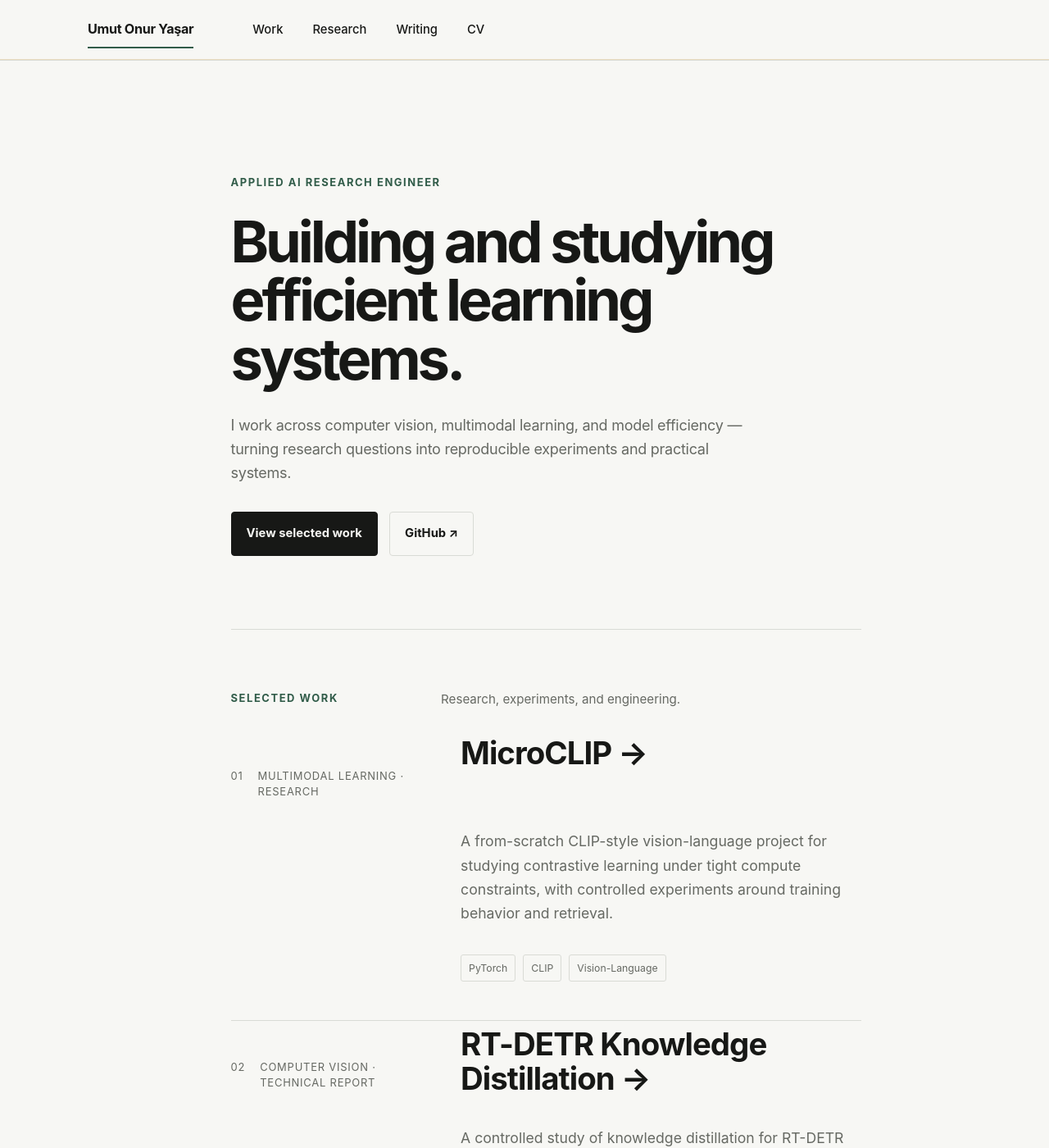
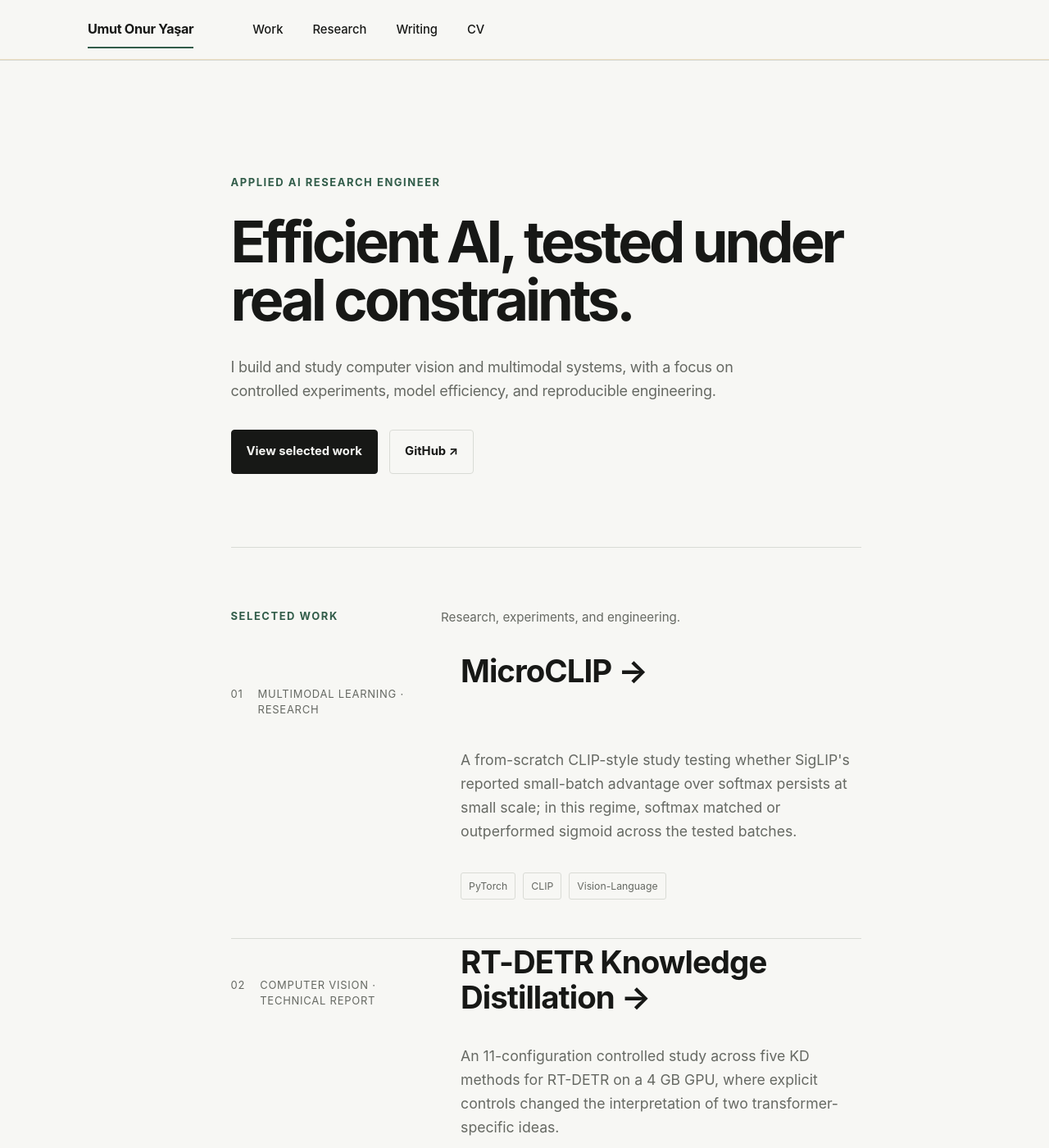
Before and after one commit to umutonuryasar/umutonuryasar.github.io, a Jekyll site: the page built from _pages/about.md, in a window 1280 px wide and 1400 px high. Shown: the whole window at 82% size. Built offline with Jekyll 4.4.1, drawn with Linux system fonts in a browser that asks for light colours; a script bundle is joined from its source files by our own code; library files that are not in the unit come from our copies; some of the changed text lies outside the part shown.

Commit message:
Sharpen homepage research positioning

```diff
--- a/_pages/about.md
+++ b/_pages/about.md
@@ -11,8 +11,8 @@ redirect_from:
 <div class="home-shell">
   <section class="home-hero">
     <p class="home-eyebrow">Applied AI Research Engineer</p>
-    <h1>Building and studying efficient learning systems.</h1>
-    <p class="home-intro">I work across computer vision, multimodal learning, and model efficiency — turning research questions into reproducible experiments and practical systems.</p>
+    <h1>Efficient AI, tested under real constraints.</h1>
+    <p class="home-intro">I build and study computer vision and multimodal systems, with a focus on controlled experiments, model efficiency, and reproducible engineering.</p>
     <div class="home-actions">
       <a class="home-action home-action--primary" href="#work">View selected work</a>
       <a class="home-action" href="https://github.com/umutonuryasar">GitHub ↗</a>
@@ -29,14 +29,14 @@ redirect_from:
       <article class="work-item">
         <div class="work-meta"><span>01</span><span>Multimodal Learning · Research</span></div>
         <h2><a href="/portfolio/microclip/">MicroCLIP <span aria-hidden="true">→</span></a></h2>
-        <p>A from-scratch CLIP-style vision-language project for studying contrastive learning under tight compute constraints, with controlled experiments around training behavior and retrieval.</p>
+        <p>A from-scratch CLIP-style study testing whether SigLIP's reported small-batch advantage over softmax persists at small scale; in this regime, softmax matched or outperformed sigmoid across the tested batches.</p>
         <div class="work-tags"><span>PyTorch</span><span>CLIP</span><span>Vision-Language</span></div>
       </article>
 
       <article class="work-item">
         <div class="work-meta"><span>02</span><span>Computer Vision · Technical Report</span></div>
         <h2><a href="/rt-detr-kd/">RT-DETR Knowledge Distillation <span aria-hidden="true">→</span></a></h2>
-        <p>A controlled study of knowledge distillation for RT-DETR on a 4 GB GPU. Five strategies were tested against explicit controls, including negative results that changed the interpretation of the methods.</p>
+        <p>An 11-configuration controlled study across five KD methods for RT-DETR on a 4 GB GPU, where explicit controls changed the interpretation of two transformer-specific ideas.</p>
         <div class="work-tags"><span>RT-DETR</span><span>Knowledge Distillation</span><span>Low-VRAM</span></div>
       </article>
 
@@ -52,7 +52,7 @@ redirect_from:
   <section class="home-section" id="research">
     <div class="home-section-heading">
       <p class="home-kicker">Research</p>
-      <p class="home-section-note">Published and ongoing work.</p>
+      <p class="home-section-note">Independent research and publications.</p>
     </div>
     <article class="research-feature">
       <div>
@@ -73,15 +73,15 @@ redirect_from:
       <p class="home-section-note">Contributions upstream.</p>
     </div>
     <div class="oss-list">
-      <a class="oss-item" href="https://github.com/huggingface/peft/pull/3293"><span><strong>Hugging Face PEFT</strong><small>CUDA memory caching fix</small></span><span class="oss-status">PR #3293 · Merged ↗</span></a>
-      <a class="oss-item" href="https://github.com/andrewyng/aisuite/pull/319"><span><strong>aisuite</strong><small>Open-source contribution</small></span><span class="oss-status">PR #319 · Merged ↗</span></a>
+      <a class="oss-item" href="https://github.com/huggingface/peft/pull/3293"><span><strong>Hugging Face PEFT</strong><small>Memory-cache fix for k-bit training, with XPU support</small></span><span class="oss-status">PR #3293 · Merged ↗</span></a>
+      <a class="oss-item" href="https://github.com/andrewyng/aisuite/pull/319"><span><strong>aisuite</strong><small>Python 3.14 compatibility via dependency constraint fix</small></span><span class="oss-status">PR #319 · Merged ↗</span></a>
     </div>
   </section>
 
   <section class="home-section home-about" id="about">
     <div class="home-section-heading"><p class="home-kicker">About</p></div>
     <div class="about-grid">
-      <p>I am an Applied AI Research Engineer with an Electrical &amp; Electronics Engineering background. I am interested in efficient learning, computer vision, multimodal models, and the engineering required to turn experiments into reliable systems.</p>
+      <p>My background is in Electrical &amp; Electronics Engineering; my current work is independent applied-AI research spanning efficient learning, computer vision, and multimodal models. I work from research question to controlled experiment to implementation, with an emphasis on reproducibility and practical constraints.</p>
       <p class="about-secondary">Based in Ankara, Türkiye. Open to research engineering roles, collaborations, and technically ambitious applied AI work.</p>
     </div>
     <div class="home-contact">
```
